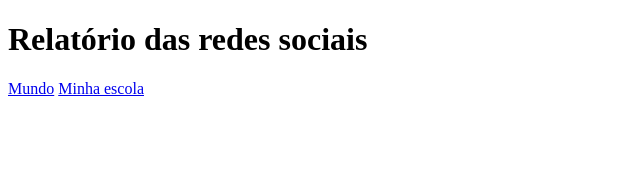
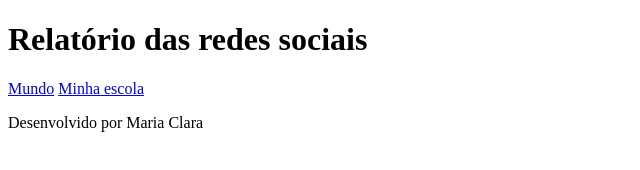
Before and after one commit to masouzac/projeto-3-trimestre, a plain HTML site: page index.html in a window 1280 px wide. Shown: the whole page, without its empty margins (0-640 px from the left). Drawn offline with Linux system fonts and the light colour scheme.

Commit message:
Add files via upload

```diff
--- a/index.html
+++ b/index.html
@@ -4,6 +4,7 @@
     <meta charset="UTF-8">
     <meta name="viewport" content="width=device-width, initial-scale=1.0">
     <title>redes sociais</title>
+<link rel="stylesheet" href=".css">
 </head>
 <body>
     <header>
@@ -14,7 +15,14 @@
                     <a href="#">Minha escola</a>
             </nav>
     </header>
-    <main></main>
-    <footer></footer>
+    <main>
+        <main class="graficos-section">
+            <section id="graficos-container" class="graficos-container">
+                    <!-- crie os gráficos aqui -->
+            </section>
+    </main>
+    <footer>
+        <p>Desenvolvido por Maria Clara</p>
+    </footer>
 </body>
 </html>
--- a/style.css
+++ b/style.css
@@ -0,0 +1,10 @@
+@import url('https://fonts.googleapis.com/css2?family=Nunito+Sans:ital,opsz,wght@0,6..12,200..1000;1,6..12,200..1000&display=swap');
+:root {
+    --bg-color: #D9ABAB;
+    --primary-color: #921A40;
+    --secondary-color: #C75B7A;
+ --font: ““Nunito Sans”, sans-serif;
+}
+body {
+    background-color: var(--bg-color);
+}
```
